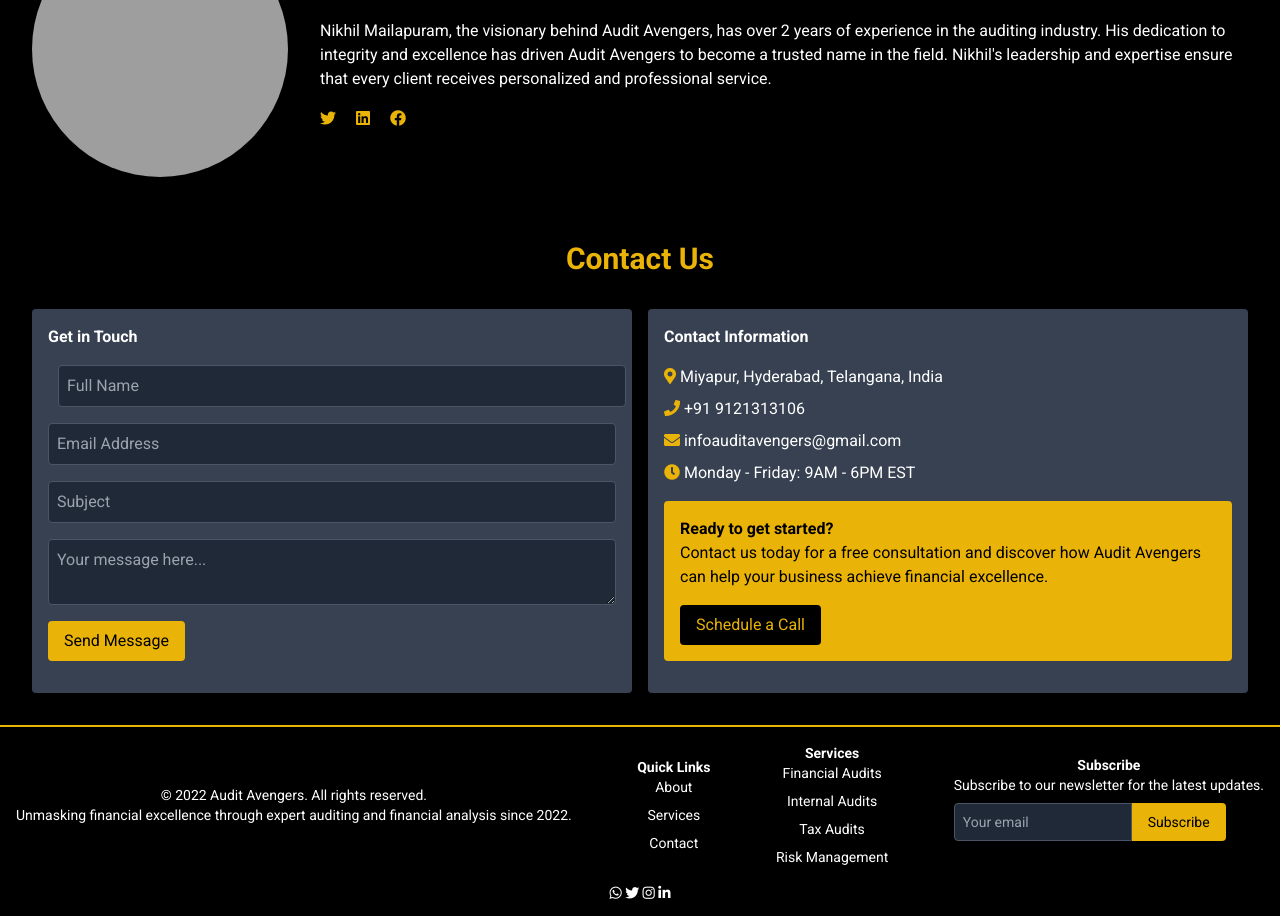
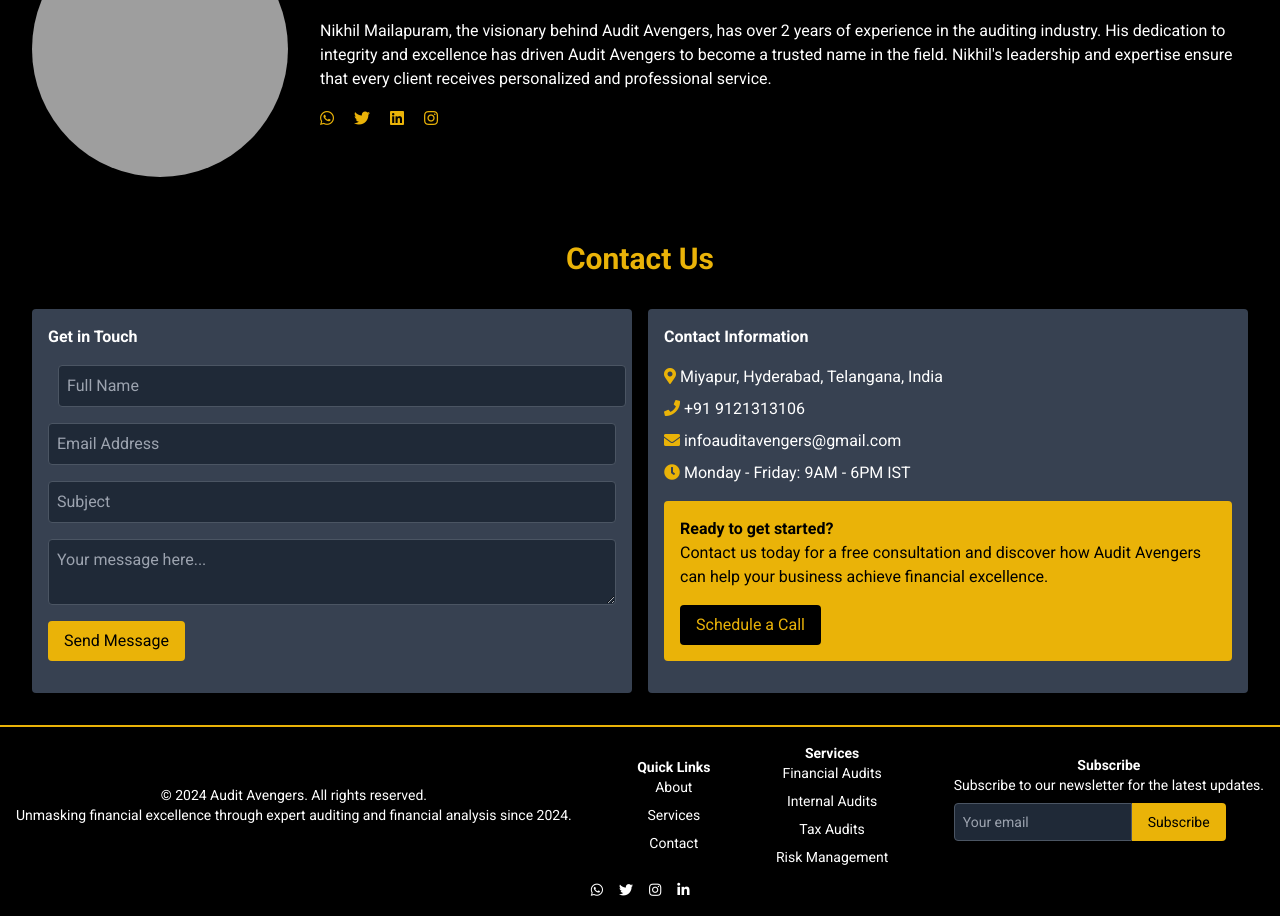
Before and after one commit to Rajesh-koneru/Audit-Avenger, a Flask app: page / in a window 1280 px wide. Shown: the part 1598-2514 px from the top of the page. Run offline with Flask 3, Linux system fonts and the light colour scheme; some libraries are stand-ins or nearby versions; grey boxes are pictures that could not be loaded.

Commit message:
Update home1.html

```diff
--- a/audit_tarcker/templates/home1.html
+++ b/audit_tarcker/templates/home1.html
@@ -305,6 +305,10 @@
      Nikhil Mailapuram, the visionary behind Audit Avengers, has over 2 years of experience in the auditing industry. His dedication to integrity and excellence has driven Audit Avengers to become a trusted name in the field. Nikhil's leadership and expertise ensure that every client receives personalized and professional service.
     </p>
     <div class="mt-4 space-x-4" id="icon">
+     <a class="text-yellow-500" href="https://chat.whatsapp.com/H7N9dgDI5inFTjMVwf0G43">
+      <i class="fab fa-whatsapp">
+      </i>
+     </a>
      <a class="text-yellow-500" href="https://x.com/NikhilMailapuam?t=6L6yAKRF4JTVs8Gmbuxhiw&s=09">
       <i class="fab fa-twitter" >
       </i>
@@ -313,10 +317,11 @@
       <i class="fab fa-linkedin">
       </i>
      </a>
-     <a class="text-yellow-500" href="https://www.facebook.com/share/1EAnn3XRjs/">
-      <i class="fab fa-facebook">
+     <a class="text-yellow-500" href="https://www.instagram.com/nikhil_mailapuram?igshid=ZDc4ODBmNjlmNQ%3D%3D">
+      <i class="fab fa-instagram">
       </i>
      </a>
+
     </div>
    </div>
   </section>
@@ -361,7 +366,7 @@
      <p class="mt-2">
       <i class="fas fa-clock text-yellow-500">
       </i>
-      Monday - Friday: 9AM - 6PM EST
+      Monday - Friday: 9AM - 6PM IST
      </p>
      <div class="mt-4 bg-yellow-500 p-4 rounded text-black">
       <h3 class="font-bold">
@@ -381,11 +386,11 @@
    <div class="flex flex-col md:flex-row justify-between items-center">
     <div class="mb-4 md:mb-0">
      <p>
-      © 2022 Audit Avengers. All rights reserved.
+      © 2024 Audit Avengers. All rights reserved.
 
      </p>
      <p>
-      Unmasking financial excellence through expert auditing and financial analysis since 2022.
+      Unmasking financial excellence through expert auditing and financial analysis since 2024.
      </p>
     </div>
     <div class="mb-4 md:mb-0">
@@ -452,14 +457,12 @@
      </form>
     </div>
    </div>
-   <div class="mt-4">
-    <a class="hover:text-yellow-500" href="#">
-      <a href="https://chat.whatsapp.com/H7N9dgDI5inFTjMVwf0G43" class="hover:text-yellow-500"><i class="fab fa-whatsapp"></i></a>
-      <a href="https://x.com/NikhilMailapuam?t=NNM3zbluKsroWC9y5S2mRA&s=09" class="hover:text-yellow-500"><i class="fab fa-twitter"></i></a>
-      <a href="https://www.instagram.com/nikhil_mailapuram?igshid=ZDc4ODBmNjlmNQ%3D%3D" class="hover:text-yellow-500"><i class="fab fa-instagram"></i></a>
-      <a href="https://www.linkedin.com/in/mailapuram-nikhil-b4b92424b" class="hover:text-yellow-500"><i class="fab fa-linkedin-in"></i></a>
-    </a>
-   </div>
+   <div class="flex justify-center space-x-4 mt-4">
+        <a href="https://chat.whatsapp.com/H7N9dgDI5inFTjMVwf0G43" class="hover:text-yellow-500"><i class="fab fa-whatsapp"></i></a>
+        <a href="https://x.com/NikhilMailapuam?t=NNM3zbluKsroWC9y5S2mRA&s=09" class="hover:text-yellow-500"><i class="fab fa-twitter"></i></a>
+        <a href="https://www.instagram.com/nikhil_mailapuram?igshid=ZDc4ODBmNjlmNQ%3D%3D" class="hover:text-yellow-500"><i class="fab fa-instagram"></i></a>
+        <a href="https://www.linkedin.com/in/mailapuram-nikhil-b4b92424b" class="hover:text-yellow-500"><i class="fab fa-linkedin-in"></i></a>
+       </div>
   </footer>
  <script>
     function toggleMenu() {
```
